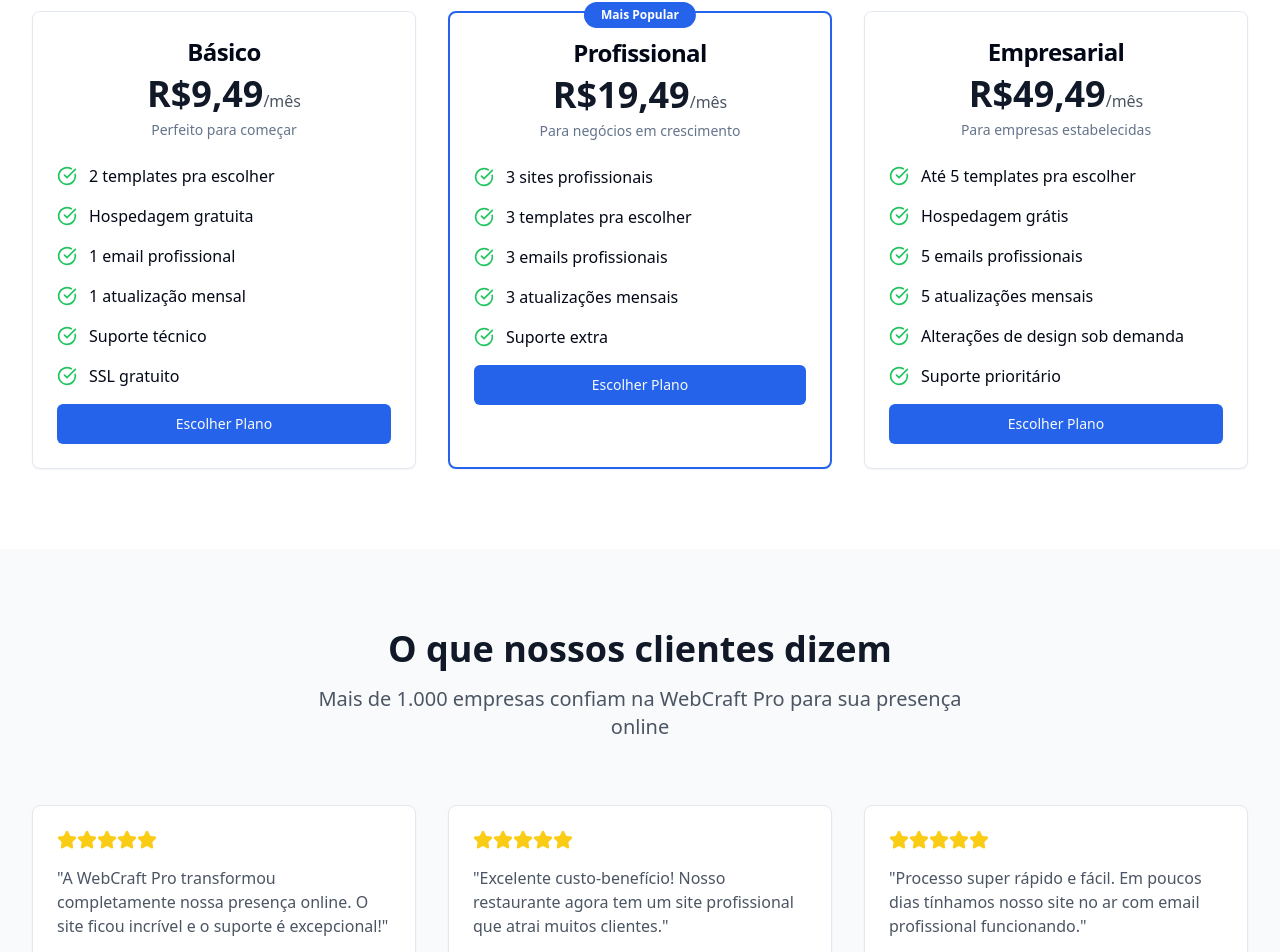
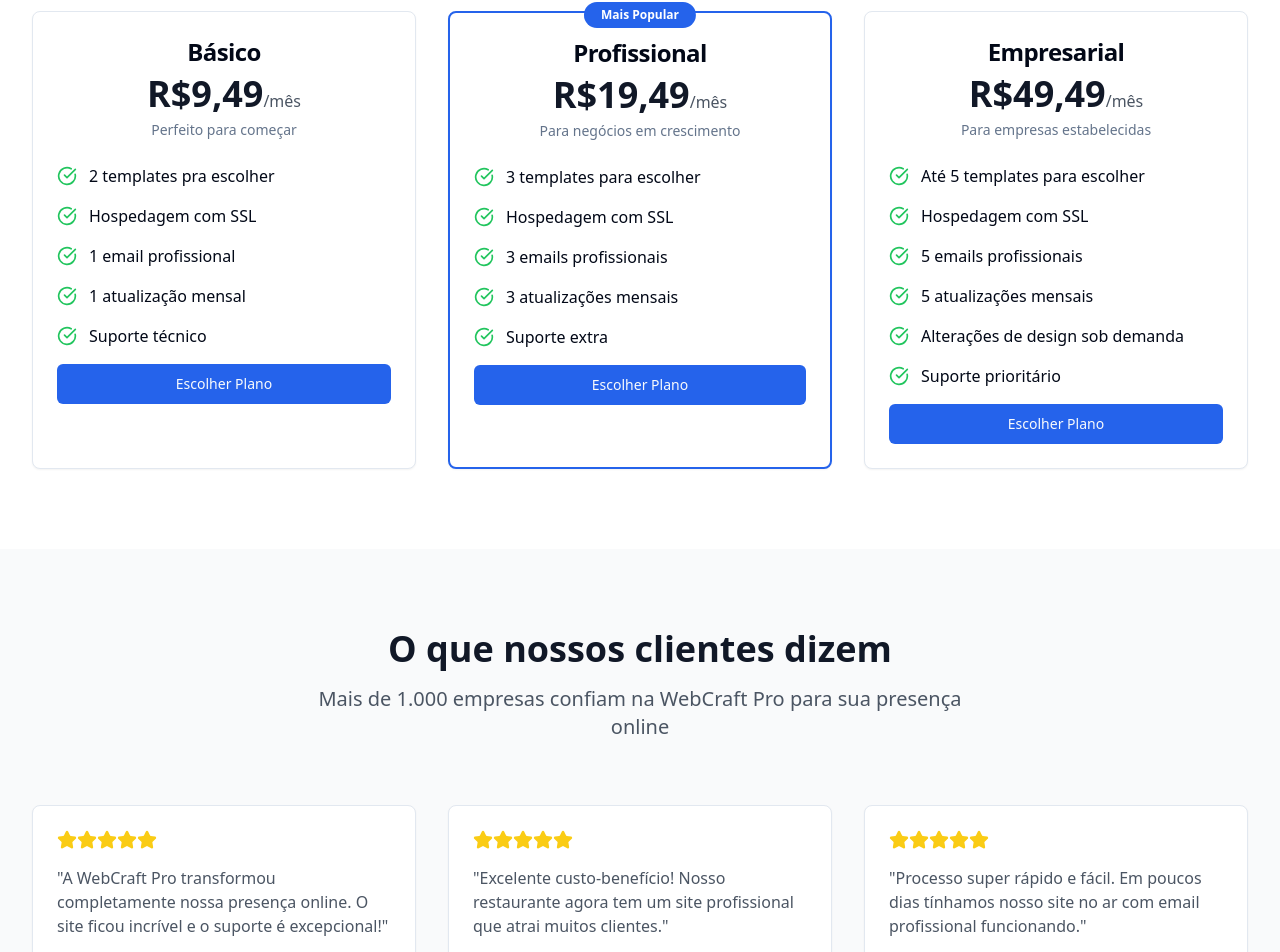
Before and after one commit to brennermoura/recorrentes, a React (Vite) app: page / in a window 1280 px wide. Shown: the part 1330-2282 px from the top of the page. Built offline with nearby package versions, Linux system fonts and the light colour scheme.

Commit message:
novas alterações planos

```diff
--- a/src/pages/Index.tsx
+++ b/src/pages/Index.tsx
@@ -287,7 +287,7 @@ export default function LandingPage() {
                 </div>
                 <div className="flex items-center">
                   <CheckCircle className="w-5 h-5 text-green-500 mr-3" />
-                  <span>Hospedagem gratuita</span>
+                  <span>Hospedagem com SSL</span>
                 </div>
                 <div className="flex items-center">
                   <CheckCircle className="w-5 h-5 text-green-500 mr-3" />
@@ -300,10 +300,6 @@ export default function LandingPage() {
                 <div className="flex items-center">
                   <CheckCircle className="w-5 h-5 text-green-500 mr-3" />
                   <span>Suporte técnico</span>
-                </div>
-                <div className="flex items-center">
-                  <CheckCircle className="w-5 h-5 text-green-500 mr-3" />
-                  <span>SSL gratuito</span>
                 </div>
                 <Button className="w-full mt-6 bg-blue-600 hover:bg-blue-700">
                   Escolher Plano
@@ -333,11 +329,11 @@ export default function LandingPage() {
               <CardContent className="space-y-4">
                 <div className="flex items-center">
                   <CheckCircle className="w-5 h-5 text-green-500 mr-3" />
-                  <span>3 sites profissionais</span>
+                  <span>3 templates para escolher</span>
                 </div>
                 <div className="flex items-center">
                   <CheckCircle className="w-5 h-5 text-green-500 mr-3" />
-                  <span>3 templates pra escolher</span>
+                  <span>Hospedagem com SSL</span>
                 </div>
                 <div className="flex items-center">
                   <CheckCircle className="w-5 h-5 text-green-500 mr-3" />
@@ -374,11 +370,11 @@ export default function LandingPage() {
               <CardContent className="space-y-4">
                 <div className="flex items-center">
                   <CheckCircle className="w-5 h-5 text-green-500 mr-3" />
-                  <span>Até 5 templates pra escolher</span>
+                  <span>Até 5 templates para escolher</span>
                 </div>
                 <div className="flex items-center">
                   <CheckCircle className="w-5 h-5 text-green-500 mr-3" />
-                  <span>Hospedagem grátis</span>
+                  <span>Hospedagem com SSL</span>
                 </div>
                 <div className="flex items-center">
                   <CheckCircle className="w-5 h-5 text-green-500 mr-3" />
```
